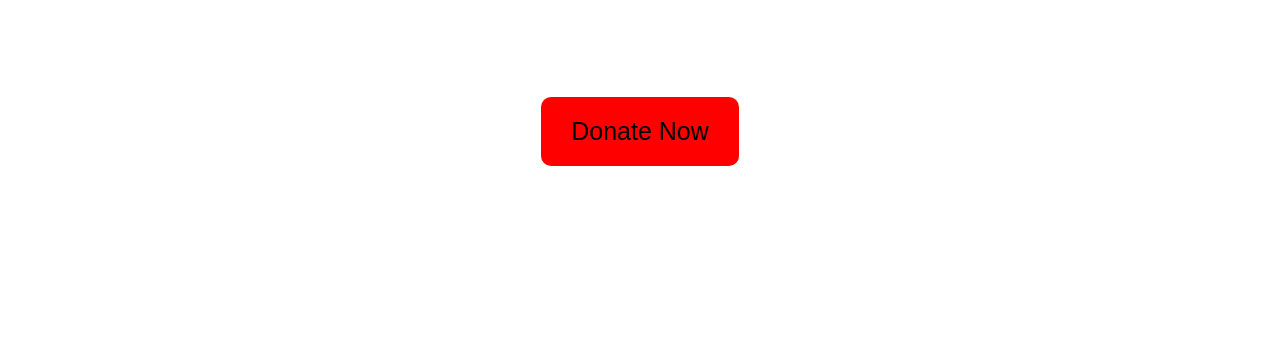
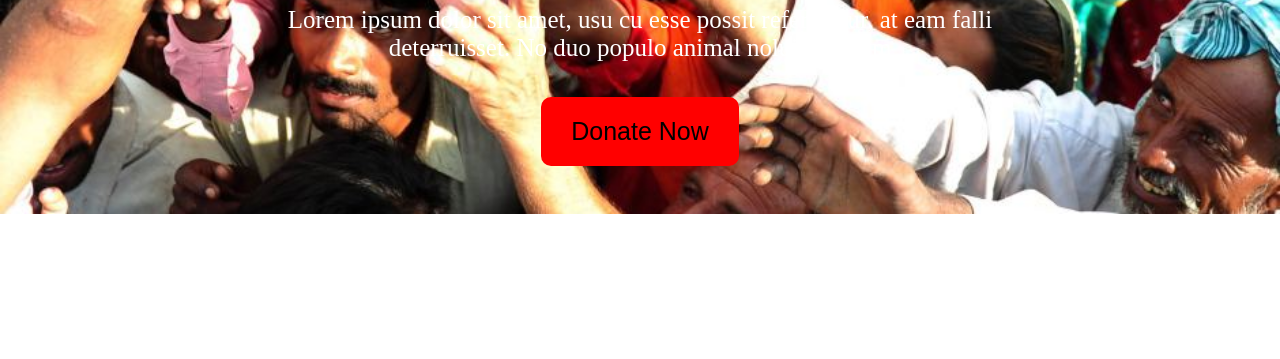
Before and after one commit to maniksarker25/donate-today, a plain HTML site: page index.html in a window 1280 px wide. Shown: the part 426-785 px from the top of the page. Drawn offline with Linux system fonts and the light colour scheme; the site is published under a folder, as on GitHub Pages, so addresses that start at the root find nothing.

Commit message:
add something

```diff
--- a/style/style.css
+++ b/style/style.css
@@ -8,7 +8,7 @@
     width: 100%;
     margin: auto;
     text-align: center;
-    background-image: url('/images/donation0.jpg');
+    background-image: url('../images/donation0.jpg');
     height: 80vh;
     background-repeat: no-repeat;
     background-size: cover;
```
Also changed, not shown: index.html (+0 -1 lines).
